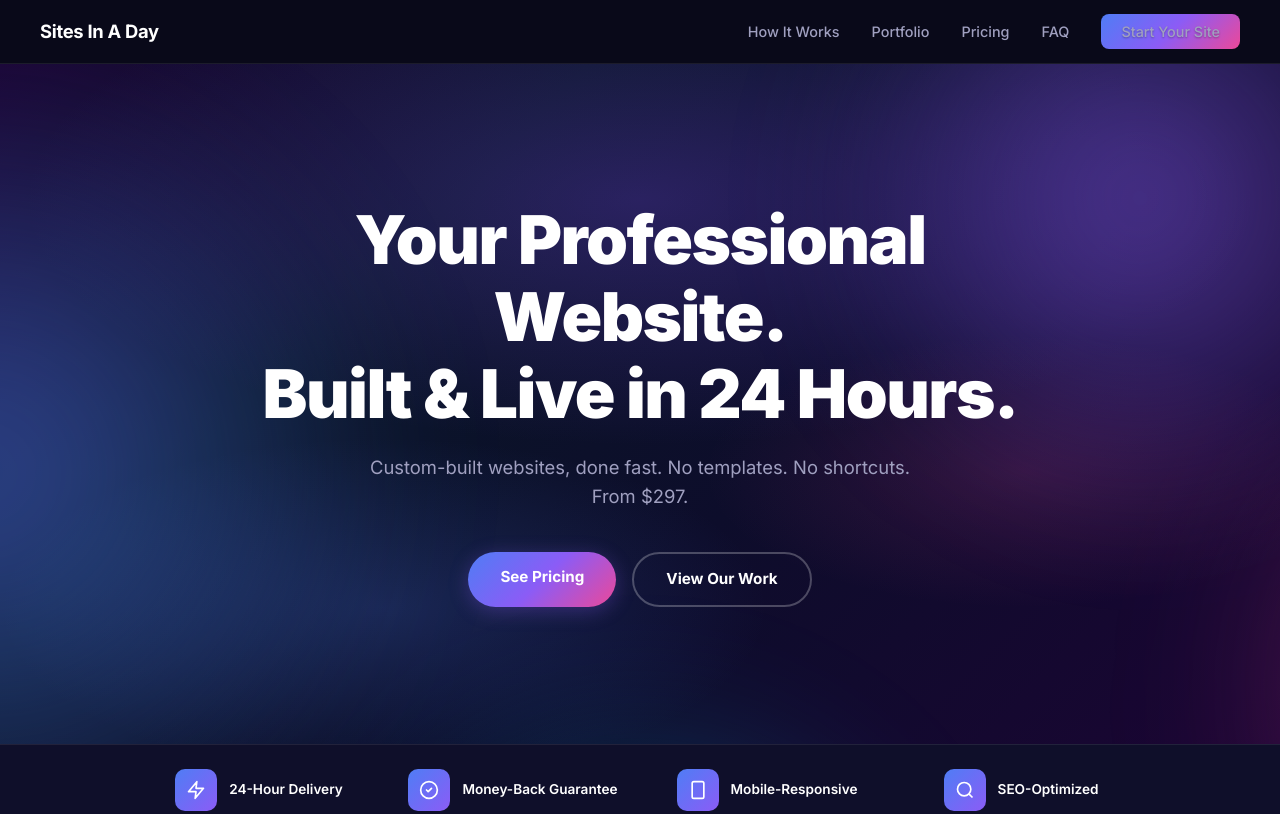
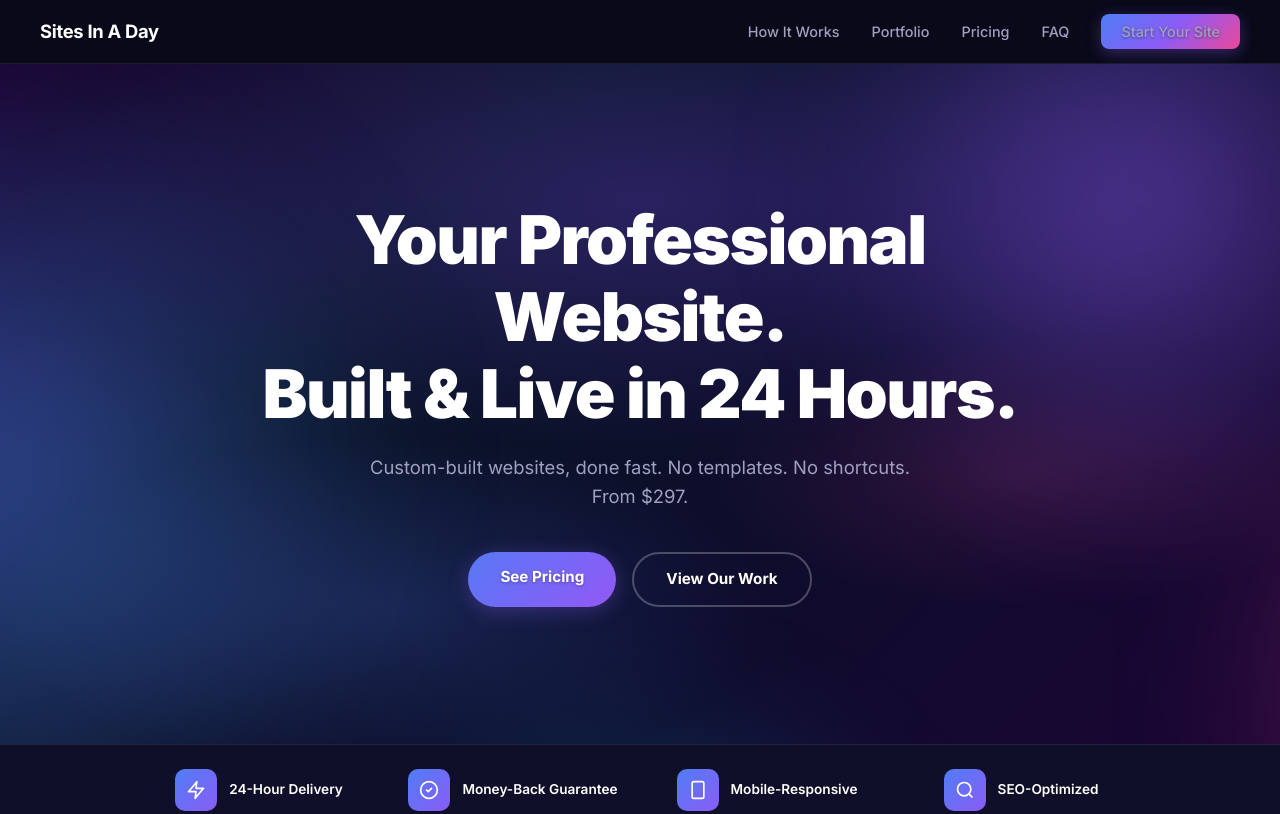
Before and after one commit to petercole/sites-in-a-day, a website: page index.html in a window 1280 px wide. Shown: the top 814 px of the page. Drawn offline with Linux system fonts and the light colour scheme.

Commit message:
Improve button text contrast and add gradient hover animation

```diff
--- a/index.html
+++ b/index.html
@@ -75,10 +75,10 @@
         .nav-cta {
             background: var(--gradient-primary); color: #ffffff; padding: 0.55rem 1.25rem;
             border-radius: 8px; text-decoration: none; font-weight: 700; font-size: 0.85rem;
-            transition: all 0.3s; border: none; cursor: pointer;
-            text-shadow: 0 1px 2px rgba(0,0,0,0.3);
+            transition: all 0.4s ease; border: none; cursor: pointer;
+            text-shadow: 0 1px 3px rgba(0,0,0,0.4); box-shadow: 0 4px 15px rgba(139,92,246,0.35);
         }
-        .nav-cta:hover { transform: translateY(-1px); box-shadow: 0 0 20px rgba(139,92,246,0.5), 0 0 40px rgba(79,125,245,0.3); }
+        .nav-cta:hover { background-position: right center; transform: translateY(-1px); box-shadow: 0 6px 25px rgba(139,92,246,0.5), 0 0 40px rgba(236,72,153,0.3); }
         .mobile-menu-toggle {
             display: none; background: none; border: none; color: var(--text-primary);
             font-size: 1.5rem; cursor: pointer;
@@ -122,12 +122,13 @@
         }
         .hero-buttons { display: flex; gap: 1rem; justify-content: center; flex-wrap: wrap; }
         .btn-primary {
-            background: var(--gradient-primary); color: white; padding: 0.85rem 2rem;
+            background: var(--gradient-primary); background-size: 200% 200%; background-position: left center; color: #ffffff; padding: 0.85rem 2rem;
             border-radius: 50px; text-decoration: none; font-weight: 700; font-size: 0.95rem;
-            border: none; cursor: pointer; transition: all 0.3s;
+            border: none; cursor: pointer; transition: all 0.4s ease;
             box-shadow: 0 4px 20px var(--glow-purple);
+            text-shadow: 0 1px 3px rgba(0,0,0,0.3);
         }
-        .btn-primary:hover { transform: translateY(-2px); box-shadow: 0 8px 30px var(--glow-purple); }
+        .btn-primary:hover { background-position: right center; transform: translateY(-2px); box-shadow: 0 8px 30px var(--glow-purple); }
         .btn-secondary {
             background: transparent; color: var(--text-primary); padding: 0.85rem 2rem;
             border-radius: 50px; text-decoration: none; font-weight: 700; font-size: 0.95rem;
```
